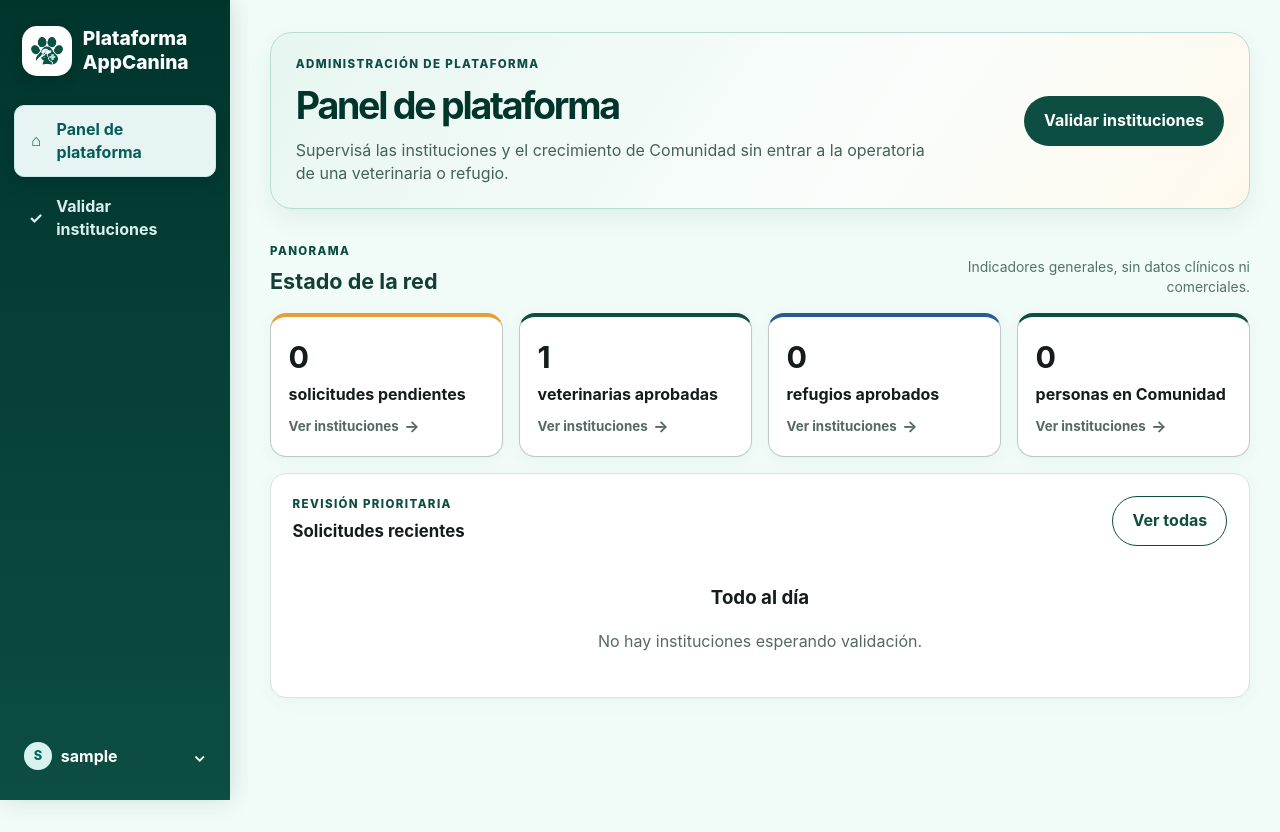
After one commit to ezebellino/AppCanina, a Django app: page /plataforma/ in a window 1280 px wide. The commit adds this page. Run offline with Django 5.2, Linux system fonts and the light colour scheme; a user stored in the database is signed in; tables that the repository leaves empty hold one stand-in row (values such as "Sample post").

Commit message:
feat: add separate platform administration dashboard

```diff
--- a/appcanina/organizations/context_processors.py
+++ b/appcanina/organizations/context_processors.py
@@ -5,7 +5,9 @@ def business_profile(request):
     """Expose the institution relevant to the current session in the app shell."""
     profile = Organization.objects.filter(is_business_profile=True).first()
     user = getattr(request, "user", None)
-    if user and user.is_authenticated and not user.is_superuser:
+    if user and user.is_authenticated and user.is_staff:
+        return {"organization_profile": None}
+    if user and user.is_authenticated:
         managed_profile = Organization.objects.filter(memberships__user=user).order_by("id").first()
         if managed_profile:
             profile = managed_profile
--- a/appcanina/organizations/urls.py
+++ b/appcanina/organizations/urls.py
@@ -4,6 +4,7 @@ from . import views
 
 urlpatterns = [
     path("configuracion-inicial/", views.initial_setup, name="initial_setup"),
+    path("plataforma/", views.platform_dashboard, name="platform_dashboard"),
     path("comunidad/colaboradores/", views.community_collaborators, name="community_collaborators"),
     path("organizaciones/validaciones/", views.organization_verification_list, name="organization_verification_list"),
     path("organizaciones/<int:organization_id>/validacion/", views.organization_verification_update, name="organization_verification_update"),
--- a/appcanina/organizations/views.py
+++ b/appcanina/organizations/views.py
@@ -33,7 +33,7 @@ def initial_setup(request):
                 is_business_profile=True,
             )
         login(request, user)
-        return redirect("dashboard")
+        return redirect("platform_dashboard")
     return render(request, "organizations/initial_setup.html", {"form": form})
 
 
@@ -52,6 +52,43 @@ def community_collaborators(request):
         request,
         "organizations/community_collaborators.html",
         {"form": form, "collaborators": collaborators},
+    )
+
+
+@login_required
+def platform_dashboard(request):
+    """A platform-only landing page, intentionally separate from institutional operations."""
+    if not request.user.is_staff:
+        raise PermissionDenied
+
+    institution_filter = {"kind__in": [Organization.Kind.VETERINARY, Organization.Kind.SHELTER]}
+    pending = Organization.objects.filter(
+        **institution_filter,
+        verification_status=Organization.VerificationStatus.PENDING,
+    )
+    approved = Organization.objects.filter(
+        **institution_filter,
+        verification_status=Organization.VerificationStatus.APPROVED,
+    )
+    roles = ensure_base_roles()
+    community_users = User.objects.filter(
+        groups=roles["collaborator"],
+        organization_memberships__isnull=True,
+        is_active=True,
+    ).distinct()
+    latest_requests = pending.prefetch_related("memberships__user").order_by("id")[:6]
+    return render(
+        request,
+        "organizations/platform_dashboard.html",
+        {
+            "metrics": [
+                {"value": pending.count(), "label": "solicitudes pendientes", "tone": "amber"},
+                {"value": approved.filter(kind=Organization.Kind.VETERINARY).count(), "label": "veterinarias aprobadas", "tone": "teal"},
+                {"value": approved.filter(kind=Organization.Kind.SHELTER).count(), "label": "refugios aprobados", "tone": "blue"},
+                {"value": community_users.count(), "label": "personas en Comunidad", "tone": "teal"},
+            ],
+            "latest_requests": latest_requests,
+        },
     )
 
 
--- a/appcanina/patients/views.py
+++ b/appcanina/patients/views.py
@@ -167,6 +167,8 @@ def travel_access_history(request, request_id):
 @login_required
 def dashboard(request):
     """Compact desktop-first landing page for the day-to-day operation."""
+    if request.user.is_staff:
+        return redirect("platform_dashboard")
     if (
         request.user.has_perm("lost_pets.view_lostpetreport")
         and not request.user.has_perm("patients.view_patient")
--- a/appcanina/templates/base.html
+++ b/appcanina/templates/base.html
@@ -1,12 +1,20 @@
 {% load static %}
 <!doctype html>
 <html lang="es"><head><meta charset="utf-8"><meta name="viewport" content="width=device-width, initial-scale=1">
-<title>{% block title %}Tu Veterinaria{% endblock %}</title>
+<title>{% block title %}{% if user.is_staff %}Panel de plataforma{% else %}Tu Veterinaria{% endif %}{% endblock %}</title>
 <link rel="icon" type="image/png" href="{% if organization_profile and organization_profile.logo %}{{ organization_profile.logo.url }}{% else %}{% static 'img/default-vet-logo.png' %}{% endif %}">
 <link rel="stylesheet" href="{% static 'css/app.css' %}?v=20261022-1">
-<script>document.title="{% if organization_profile %}{{ organization_profile.name|escapejs }}{% else %}Tu Veterinaria{% endif %}";</script></head>
+<script>document.title="{% if user.is_staff %}Panel de plataforma{% elif organization_profile %}{{ organization_profile.name|escapejs }}{% else %}Tu Veterinaria{% endif %}";</script></head>
 <body><div class="app-shell">{% if user.is_authenticated %}
 <aside class="sidebar">
+  {% if user.is_staff %}
+  <a class="sidebar-brand" href="{% url 'platform_dashboard' %}"><span class="brand-mark" aria-hidden="true">✦</span><span>Plataforma AppCanina</span></a>
+  <nav class="sidebar-nav" aria-label="Navegación de plataforma">
+    <a href="{% url 'platform_dashboard' %}" class="{% if request.resolver_match.url_name == 'platform_dashboard' %}active{% endif %}"><span aria-hidden="true">⌂</span> Panel de plataforma</a>
+    <a href="{% url 'organization_verification_list' %}" class="{% if request.resolver_match.url_name == 'organization_verification_list' %}active{% endif %}"><span aria-hidden="true">✓</span> Validar instituciones</a>
+  </nav>
+  <details class="account-menu"><summary><span class="user-avatar" aria-hidden="true">{{ user.username|first|upper }}</span><span>{{ user.username }}</span><span aria-hidden="true">⌄</span></summary><div><a href="{% url 'platform_dashboard' %}">Mi panel</a><form method="post" action="{% url 'logout' %}">{% csrf_token %}<button class="link-button">Salir</button></form></div></details>
+  {% else %}
   <a class="sidebar-brand" href="{% url 'dashboard' %}">{% if organization_profile and organization_profile.logo %}<img class="brand-logo" src="{{ organization_profile.logo.url }}" alt="">{% else %}<span class="brand-mark" aria-hidden="true">✦</span>{% endif %}<span>{% if organization_profile %}{{ organization_profile.name }}{% else %}Tu Veterinaria{% endif %}</span></a>
   <nav class="sidebar-nav" aria-label="Navegación principal">
     <a href="{% url 'dashboard' %}" class="{% if request.resolver_match.url_name == 'dashboard' %}active{% endif %}"><span aria-hidden="true">⌂</span> Inicio</a>
@@ -15,7 +23,8 @@
     {% if perms.grooming.view_groomingappointment %}<a href="{% url 'grooming_agenda' %}" class="nav-group grooming {% if request.resolver_match.url_name == 'grooming_agenda' or request.resolver_match.url_name == 'grooming_appointment_create' or request.resolver_match.url_name == 'grooming_appointment_edit' %}active{% endif %}"><span aria-hidden="true">✂</span><span><strong>Peluquería canina</strong><small>Agenda y turnos de estética</small></span><b aria-hidden="true">›</b></a><a href="{% url 'grooming_service_list' %}" class="nav-subitem">Servicios de peluquería</a>{% endif %}
     {% if perms.inventory.view_product %}<a href="{% url 'inventory_list' %}" class="nav-group commerce {% if request.resolver_match.url_name == 'inventory_list' or request.resolver_match.url_name == 'product_create' or request.resolver_match.url_name == 'product_edit' or request.resolver_match.url_name == 'sale_create' or request.resolver_match.url_name == 'sale_list' or request.resolver_match.url_name == 'cash_dashboard' or request.resolver_match.url_name == 'consultation_charge' %}active{% endif %}"><span aria-hidden="true">▣</span><span><strong>Comercio</strong><small>Inventario, ventas y caja</small></span><b aria-hidden="true">›</b></a>{% if perms.sales.add_sale %}<a href="{% url 'sale_create' %}" class="nav-subitem nav-sale">＋ Nueva venta</a>{% endif %}{% if perms.sales.view_cashsession %}<a href="{% url 'cash_dashboard' %}" class="nav-subitem">Caja diaria</a>{% endif %}{% endif %}
   </nav>
-  <details class="account-menu"><summary><span class="user-avatar" aria-hidden="true">{{ user.username|first|upper }}</span><span>{{ user.username }}</span><span aria-hidden="true">⌄</span></summary><div><a href="{% url 'business_profile' %}">Mi perfil y negocio</a>{% if perms.inventory.view_supplier %}<a href="{% url 'supplier_list' %}">Proveedores</a>{% endif %}{% if user.is_staff %}<a href="{% url 'organization_verification_list' %}">Validar instituciones</a>{% endif %}<form method="post" action="{% url 'logout' %}">{% csrf_token %}<button class="link-button">Salir</button></form></div></details>
+  <details class="account-menu"><summary><span class="user-avatar" aria-hidden="true">{{ user.username|first|upper }}</span><span>{{ user.username }}</span><span aria-hidden="true">⌄</span></summary><div><a href="{% url 'business_profile' %}">Mi perfil y negocio</a>{% if perms.inventory.view_supplier %}<a href="{% url 'supplier_list' %}">Proveedores</a>{% endif %}<form method="post" action="{% url 'logout' %}">{% csrf_token %}<button class="link-button">Salir</button></form></div></details>
+  {% endif %}
 </aside>{% endif %}
 {% if messages %}<div class="toast-stack" aria-live="polite">{% for message in messages %}<div class="toast {{ message.tags }}">{{ message }}</div>{% endfor %}</div>{% endif %}
 <main class="container">{% block content %}{% endblock %}</main></div></body></html>
--- /dev/null
+++ b/appcanina/templates/organizations/platform_dashboard.html
@@ -0,0 +1,7 @@
+{% extends "base.html" %}
+{% block title %}Panel de plataforma{% endblock %}
+{% block content %}
+<section class="dashboard-hero"><div class="dashboard-hero-copy"><p class="eyebrow">Administración de plataforma</p><h1>Panel de plataforma</h1><p>Supervisá las instituciones y el crecimiento de Comunidad sin entrar a la operatoria de una veterinaria o refugio.</p></div><div class="dashboard-hero-actions"><a class="button" href="{% url 'organization_verification_list' %}">Validar instituciones</a></div></section>
+<section class="dashboard-section" aria-labelledby="platform-summary"><div class="dashboard-section-heading"><div><p class="eyebrow">Panorama</p><h2 id="platform-summary">Estado de la red</h2></div><p>Indicadores generales, sin datos clínicos ni comerciales.</p></div><div class="metric-grid">{% for metric in metrics %}<a class="metric-card {{ metric.tone }}" href="{% url 'organization_verification_list' %}"><strong>{{ metric.value }}</strong><span>{{ metric.label }}</span><small>Ver instituciones <b aria-hidden="true">→</b></small></a>{% endfor %}</div></section>
+<section class="card"><div class="section-heading"><div><p class="eyebrow">Revisión prioritaria</p><h2>Solicitudes recientes</h2></div><a class="button button-ghost" href="{% url 'organization_verification_list' %}">Ver todas</a></div>{% for organization in latest_requests %}<article class="contact-item"><p class="eyebrow">{{ organization.get_kind_display }} · Pendiente</p><h3>{{ organization.name }}</h3><p>{% if organization.locality %}{{ organization.locality }}{% else %}Localidad sin informar{% endif %}</p><p class="form-help">Responsable: {% for membership in organization.memberships.all %}{% if membership.role == 'manager' %}{{ membership.user.get_full_name|default:membership.user.username }}{% endif %}{% empty %}Sin responsable asignado{% endfor %}</p></article>{% empty %}<div class="empty compact"><h3>Todo al día</h3><p>No hay instituciones esperando validación.</p></div>{% endfor %}</section>
+{% endblock %}
```
Also changed, not shown: appcanina/organizations/tests.py (+16 -1 lines).
